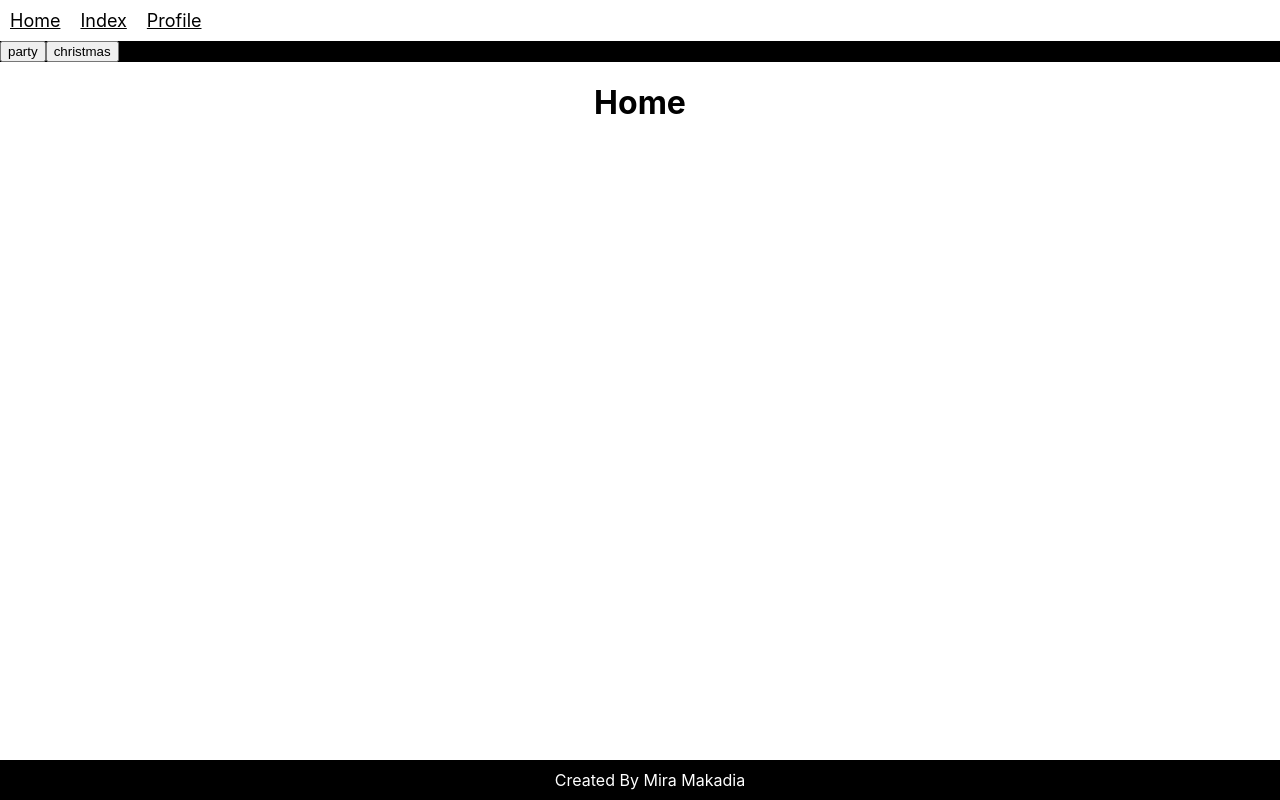
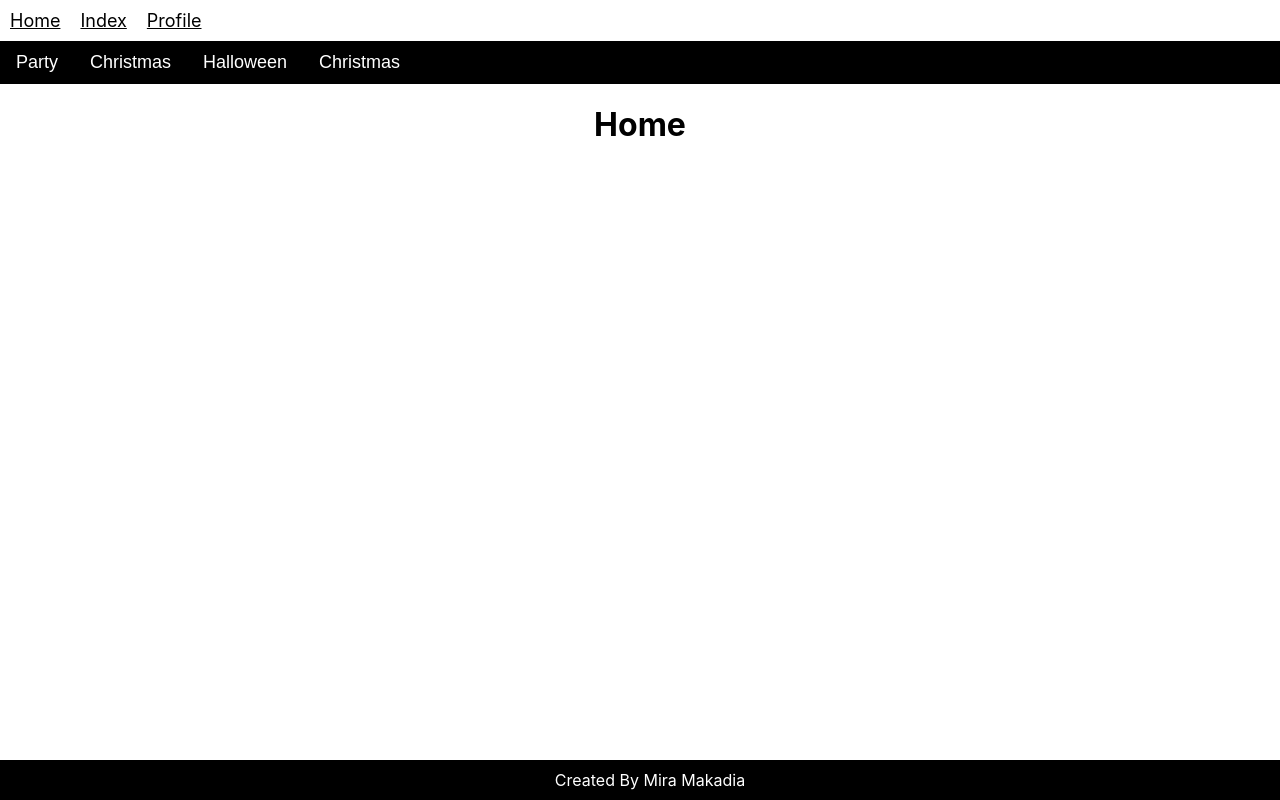
Before and after one commit to Mira85/SellDecor-frontend, a React (Create React App) app: page / in a window 1280 px wide. Built offline with nearby package versions, Linux system fonts and the light colour scheme; no server answers.

Commit message:
WIP:adds routes for categories

```diff
--- a/src/components/Header.js
+++ b/src/components/Header.js
@@ -16,10 +16,22 @@ function Header(props) {
             <Link to="/profile">
                 <div>Profile</div>
             </Link>
+
+
             </div>
             <div className="subNav">
-                    <button onClick={()=> props.handleClickBtn("party")}>party</button>
-                    <button onClick={()=> props.handleClickBtn("christmas")}>christmas</button>
+            <Link to="/collection">
+            <button onClick={()=> props.handleClickBtn("party")}>Party</button>
+            </Link>
+            <Link to="/collection">
+            <button onClick={()=> props.handleClickBtn("christmas")}>Christmas</button>
+            </Link>
+            <Link to="/collection">
+            <button onClick={()=> props.handleClickBtn("halloween")}>Halloween</button>
+            </Link>
+            <Link to="/collection">
+            <button onClick={()=> props.handleClickBtn("baby Shower")}>Christmas</button>
+            </Link>
                 </div>
 
 
--- a/src/components/Header.scss
+++ b/src/components/Header.scss
@@ -38,8 +38,10 @@ nav {
     @include white-text-black-bg;
     display: flex;
 
-    div {
+    button {
         margin: 10px;
         font-size: large;
+        border: none;
+        @include white-text-black-bg;
       }
 }
--- a/src/components/Main.js
+++ b/src/components/Main.js
@@ -3,6 +3,7 @@ import { Route, Switch } from "react-router-dom"
 import Profile from "../pages/Profile";
 import Index from "../pages/Index";
 import Home from "../pages/Home";
+import Collection from "../pages/Collection";
 
 
 function Main (props) {
@@ -25,6 +26,9 @@ function Main (props) {
                     <Profile {...props}
                      />
                 </Route>
+                <Route path="/collection">
+                    <Collection {...props} />
+                </Route>
             </Switch>
             </main>
             )
```
